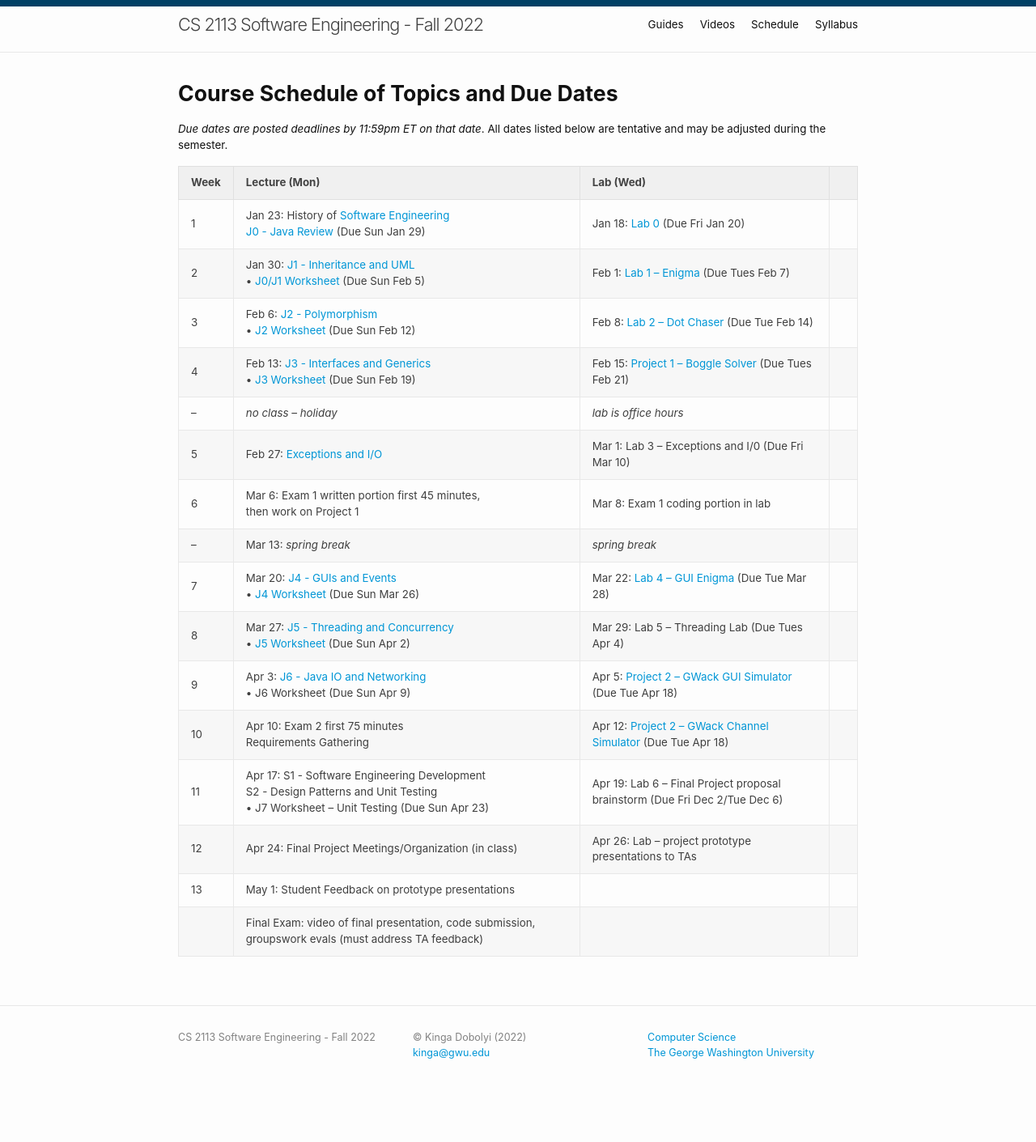
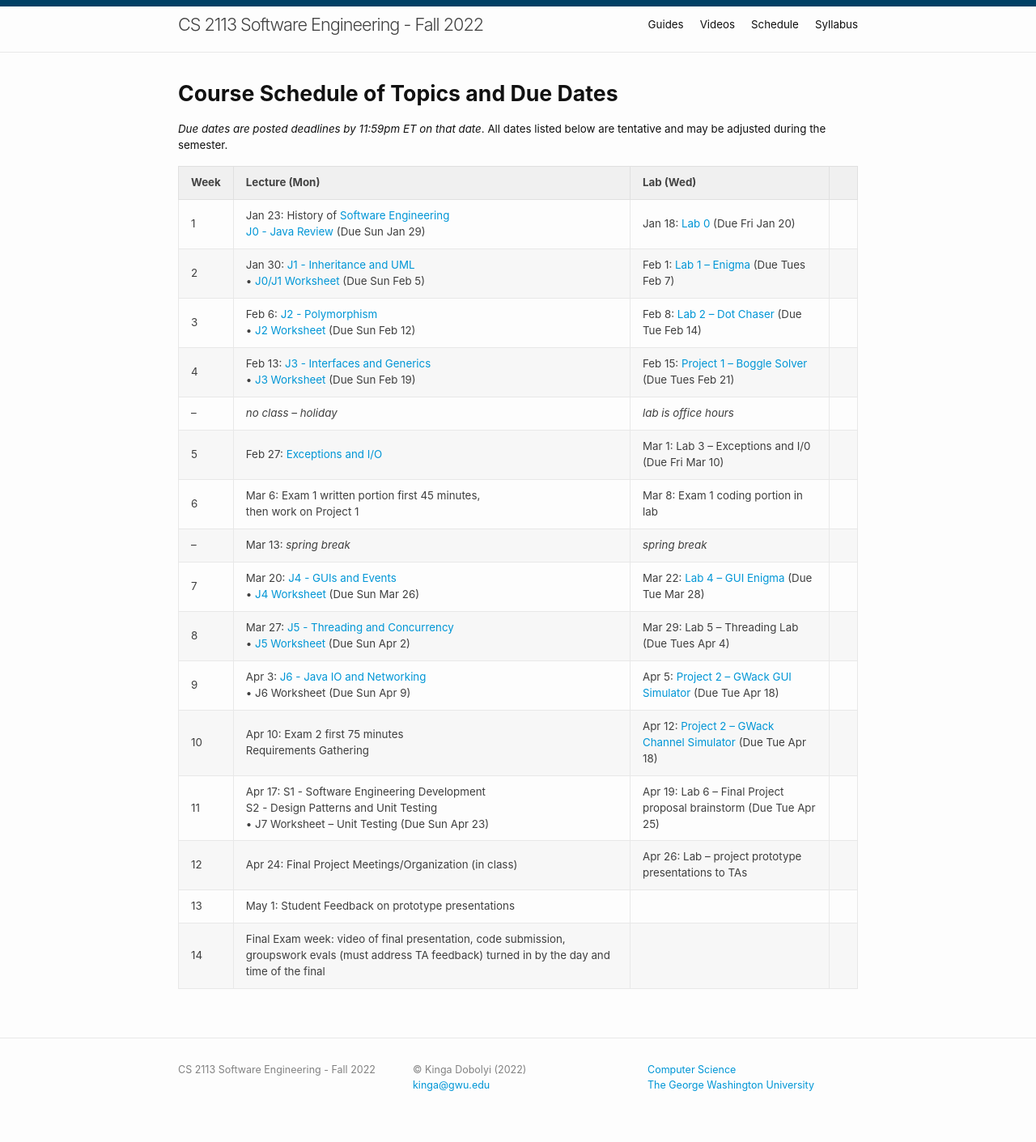
Before and after one commit to cs2113-s23/cs2113-s23.github.io, a Jekyll site: the page built from schedule.md, in a window 1280 px wide. Shown: the whole page at 81% size. Built offline with Jekyll 4.4.1, drawn with Linux system fonts in a browser that asks for light colours; before the commit the page ends 1371 px from its top, so only the background shows below that.

```diff
--- a/schedule.md
+++ b/schedule.md
@@ -23,7 +23,7 @@ title: Schedule
 | 8   | Mar 27: [J5 - Threading and Concurrency](j/5) <br>&bull; [J5 Worksheet](worksheet/j5) (Due Sun Apr 2)                      | Mar 29: Lab 5 -- Threading Lab (Due Tues Apr 4)    |
 | 9   | Apr 3: [J6 - Java IO and Networking](j/6) <br>&bull; J6 Worksheet  (Due Sun Apr 9)                             | Apr 5: [Project 2 -- GWack GUI Simulator](project/3) (Due Tue Apr 18)                                                              |
 | 10   | Apr 10: Exam 2 first 75 minutes<br>Requirements Gathering           | Apr 12: [Project 2 -- GWack Channel Simulator](project/2) (Due Tue Apr 18)                             |
-| 11   | Apr 17: S1 - Software Engineering Development<br>S2 - Design Patterns and Unit Testing <br>&bull; J7 Worksheet -- Unit Testing (Due Sun Apr 23)             | Apr 19: Lab 6 -- Final Project proposal brainstorm (Due Fri Dec 2/Tue Dec 6)                                                                    |
+| 11   | Apr 17: S1 - Software Engineering Development<br>S2 - Design Patterns and Unit Testing <br>&bull; J7 Worksheet -- Unit Testing (Due Sun Apr 23)             | Apr 19: Lab 6 -- Final Project proposal brainstorm (Due Tue Apr 25)                                                                    |
 | 12   | Apr 24:  Final Project Meetings/Organization (in class)                                                                                         |  Apr 26: Lab -- project prototype presentations to TAs                                                                                                                          |
 | 13   | May 1:  Student Feedback on prototype presentations                                                                            |                                                                                                                             |
-|    | Final Exam: video of final presentation, code submission, groupswork evals (must address TA feedback)                                                                            |                                                                                                                             |
+|  14  | Final Exam week: video of final presentation, code submission, groupswork evals (must address TA feedback) turned in by the day and time of the final                                                                           |                                                                                                                             |
```
